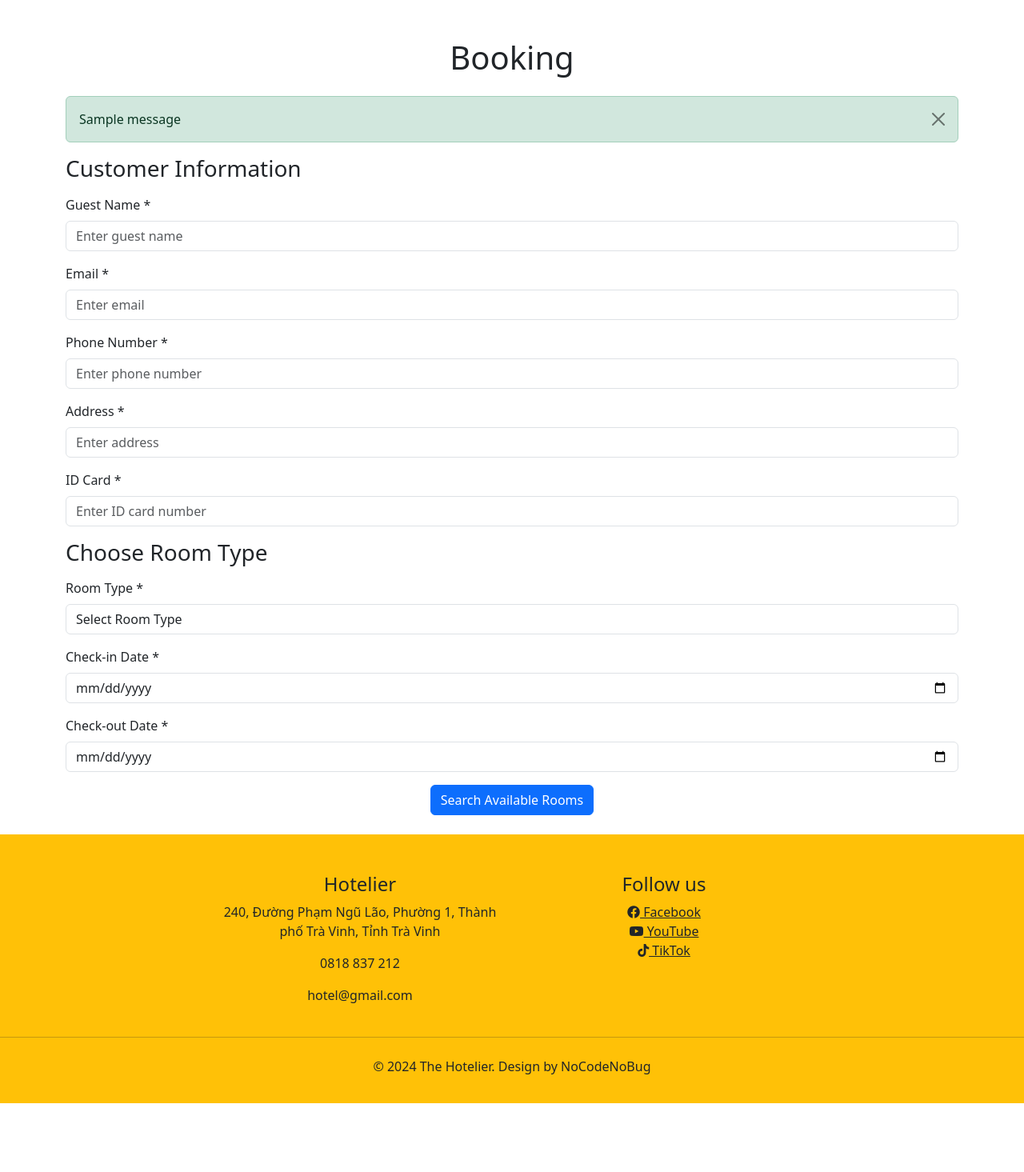
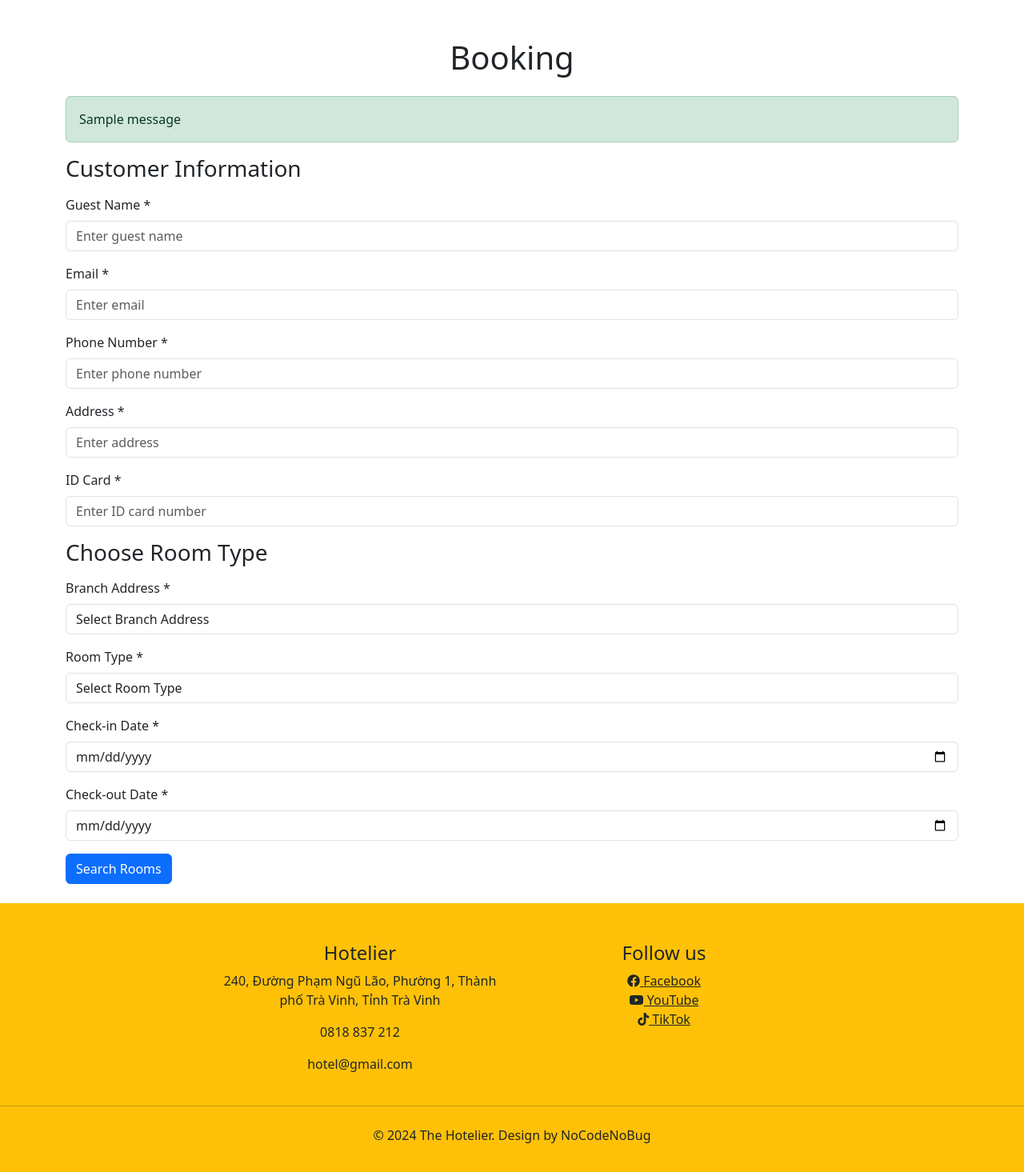
Before and after one commit to bahung123/project_2, a Django app: page /booking/ in a window 1280 px wide. Shown: the part 118-1583 px from the top of the page at 80% size. Before the commit the page ends 1497 px from the top, so only its background shows below. Run offline with Django 5.2, Linux system fonts and the light colour scheme; tables that the repository leaves empty hold one stand-in row (values such as "Sample post"); one stand-in notice (Sample message) is shown; some libraries are stand-ins or nearby versions.

Commit message:
thêm tìm theo chi nhánh cho booking

```diff
--- a/app/templates/user/booking.html
+++ b/app/templates/user/booking.html
@@ -7,14 +7,11 @@
 
     {% if messages %}
         {% for message in messages %}
-            <div class="alert alert-{% if message.tags == 'success' %}success{% elif message.tags == 'error' %}danger{% else %}{{ message.tags }}{% endif %} alert-dismissible fade show" role="alert">
-                {{ message }}
-                <button type="button" class="btn-close" data-bs-dismiss="alert" aria-label="Close"></button>
-            </div>
+            <div class="alert alert-{{ message.tags }}">{{ message }}</div>
         {% endfor %}
     {% endif %}
 
-    <form id="searchForm" method="GET" action="{% url 'booking' %}" onsubmit="searchRooms(event)">
+    <form id="searchForm" method="GET" action="{% url 'search_rooms' %}" onsubmit="searchRooms(event)">
         {% csrf_token %}
 
         <!-- Customer Information -->
@@ -71,6 +68,18 @@
         <!-- Booking Information -->
         <h3 class="mb-3">Choose Room Type</h3>
         <div class="form-group mb-3">
+            <label for="branch" class="form-label">Branch Address *</label>
+            <select class="form-control" id="branch" name="branch" required>
+                <option value="">Select Branch Address</option>
+                {% for b in branches %}
+                    <option value="{{ b.id }}"
+                            {% if b.id|stringformat:"s" == branch_id %}selected{% endif %}>
+                        {{ b.address }}
+                    </option>
+                {% endfor %}
+            </select>
+        </div>
+        <div class="form-group mb-3">
             <label for="room_type" class="form-label">Room Type *</label>
             <select class="form-control" id="room_type" name="room_type" required>
                 <option value="">Select Room Type</option>
@@ -82,31 +91,18 @@
                 {% endfor %}
             </select>
         </div>
-
         <div class="form-group mb-3">
             <label for="check_in" class="form-label">Check-in Date *</label>
-            <input type="date" class="form-control" id="check_in" name="check_in"
-                   value="{{ check_in }}"
-                   min="{{ today|date:'Y-m-d' }}"
-                   required>
+            <input type="date" class="form-control" id="check_in" name="check_in" value="{{ check_in }}" required>
         </div>
-
         <div class="form-group mb-3">
             <label for="check_out" class="form-label">Check-out Date *</label>
-            <input type="date" class="form-control" id="check_out" name="check_out"
-                   value="{{ check_out }}"
-                   min="{{ today|date:'Y-m-d' }}"
-                   required>
+            <input type="date" class="form-control" id="check_out" name="check_out" value="{{ check_out }}" required>
         </div>
-
-        <div class="d-flex justify-content-center">
-            <button type="submit" class="btn btn-primary">Search Available Rooms</button>
-        </div>
+        <button type="submit" class="btn btn-primary">Search Rooms</button>
     </form>
 
-    <div id="searchResults" class="mt-4">
-        <!-- Search results will be loaded here -->
-    </div>
+    <div id="searchResults" class="mt-4"></div>
 </div>
 
 <script>
@@ -129,145 +125,85 @@
         return;
     }
 
-    document.getElementById('searchResults').innerHTML = `
-        <div class="text-center">
-            <div class="spinner-border text-primary" role="status">
-                <span class="visually-hidden">Loading...</span>
-            </div>
-        </div>
-    `;
-
     const formData = new FormData(document.getElementById('searchForm'));
     const searchParams = new URLSearchParams(formData);
 
     fetch(`{% url 'search_rooms' %}?${searchParams.toString()}`, {
         method: 'GET',
         headers: {
-            'X-CSRFToken': document.querySelector('[name=csrfmiddlewaretoken]').value
+            'X-CSRFToken': document.querySelector('[name=csrfmiddlewaretoken]').value,
+            'Content-Type': 'application/json'
         },
         credentials: 'same-origin'
     })
     .then(response => response.json())
     .then(data => {
         if (data.error) {
-                document.getElementById('searchResults').innerHTML = `
-                    <div class="alert alert-danger">
-                        ${data.error}
-                    </div>
-                `;
-                return;
-            }
-
-            let html = '';
-            if (data.rooms && data.rooms.length > 0) {
-                html += `
-                    <div class="mb-3">
-                        <div class="form-check">
-                            <input type="checkbox" id="selectAll" class="form-check-input">
-                            <label class="form-check-label" for="selectAll">Select All</label>
-                        </div>
-                    </div>
+            document.getElementById('searchResults').innerHTML = `<div class="alert alert-danger">${data.error}</div>`;
+        } else {
+            let roomsHtml = `
                 <form id="bookingForm" method="POST" action="{% url 'booking' %}">
-                        <input type="hidden" name="csrfmiddlewaretoken" value="${document.querySelector('[name=csrfmiddlewaretoken]').value}">
-                        <input type="hidden" name="check_in" value="${document.getElementById('check_in').value}">
-                        <input type="hidden" name="check_out" value="${document.getElementById('check_out').value}">
+                    {% csrf_token %}
                     <input type="hidden" name="guest_name" value="${document.getElementById('guest_name').value}">
                     <input type="hidden" name="guest_email" value="${document.getElementById('guest_email').value}">
                     <input type="hidden" name="guest_phone" value="${document.getElementById('guest_phone').value}">
+                    <input type="hidden" name="guest_address" value="${document.getElementById('guest_address').value}">
                     <input type="hidden" name="guest_id_card" value="${document.getElementById('guest_id_card').value}">
-                        <input type="hidden" name="guest_address" value="${document.getElementById('guest_address').value}"> <!-- Added to save address -->
-                        <ul class="list-group mb-3">
+                    <input type="hidden" name="branch" value="${document.getElementById('branch').value}">
+                    <input type="hidden" name="check_in" value="${document.getElementById('check_in').value}">
+                    <input type="hidden" name="check_out" value="${document.getElementById('check_out').value}">
+                    <h3 class="mb-3">Available Rooms</h3>
+                    <div class="form-check">
             `;
 
             data.rooms.forEach(room => {
-                    html += `
-                        <li class="list-group-item d-flex justify-content-between align-items-center">
-                            <div class="form-check">
-                                <input type="checkbox" class="form-check-input room-checkbox"
-                                       name="selected_rooms"
-                                       value="${room.id}"
-                                       id="room_${room.id}">
+                roomsHtml += `
+                    <input class="form-check-input room-checkbox" type="checkbox" name="selected_rooms"
+                           value="${room.id}" id="room_${room.id}">
                     <label class="form-check-label" for="room_${room.id}">
-                                    Room ${room.room_number} - ${room.room_type_name}
-                                </label>
-                            </div>
-                            <span class="badge bg-primary rounded-pill">$${room.price}/night</span>
-                        </li>
+                        Room ${room.room_number} - ${room.room_type_name} - $${room.price} / night
+                    </label><br>
                 `;
             });
 
-                html += `
-                        </ul>
-                        <div class="card mb-4">
-                            <div class="card-body">
-                                <h5 class="card-title">Booking Summary</h5>
-                                <p class="card-text">Number of Nights: ${data.numberOfNights}</p>
-                                <p class="card-text">Selected Rooms: <span id="selectedRoomCount">0</span></p>
-                                <p class="card-text">Total Amount: $<span id="totalAmount">0</span></p>
+            roomsHtml += `
                     </div>
+                    <div class="mt-3">
+                        <button type="submit" class="btn btn-primary" id="confirmButton" disabled>Confirm Booking</button>
                     </div>
-                        <div class="d-flex justify-content-center">
-                            <button type="submit" class="btn btn-success btn-lg" id="confirmButton" disabled>
-                                Confirm Booking
-                            </button>
+                    <div class="mt-3">
+                        <p>Selected Rooms: <span id="selectedRoomCount">0</span></p>
+                        <p>Total Amount: $<span id="totalAmount">0.00</span></p>
                     </div>
                 </form>
             `;
-            } else {
-                html = '<div class="alert alert-warning">No available rooms for your selected dates.</div>';
+
+            document.getElementById('searchResults').innerHTML = roomsHtml;
+            initializeEventListeners(data.pricePerNight, data.numberOfNights);
         }
-
-            document.getElementById('searchResults').innerHTML = html;
-
-            initializeEventListeners(data.pricePerNight, data.numberOfNights);
     })
     .catch(error => {
-            document.getElementById('searchResults').innerHTML = `
-                <div class="alert alert-danger">
-                    An error occurred while searching for rooms. Please try again.
-                </div>
-            `;
-            console.error('Error:', error);
+        document.getElementById('searchResults').innerHTML = `<div class="alert alert-danger">An error occurred: ${error}</div>`;
     });
 }
 
 function initializeEventListeners(pricePerNight, numberOfNights) {
-    const selectAllCheckbox = document.getElementById('selectAll');
     const roomCheckboxes = document.querySelectorAll('.room-checkbox');
     const confirmButton = document.getElementById('confirmButton');
     const selectedRoomCount = document.getElementById('selectedRoomCount');
     const totalAmountSpan = document.getElementById('totalAmount');
 
-    if (selectAllCheckbox) {
-        selectAllCheckbox.addEventListener('change', function() {
     roomCheckboxes.forEach(checkbox => {
-                checkbox.checked = this.checked;
-            });
-            updateTotals();
-        });
-    }
+        checkbox.addEventListener('change', () => {
+            const selectedRooms = document.querySelectorAll('.room-checkbox:checked');
+            const selectedCount = selectedRooms.length;
+            const totalAmount = selectedCount * pricePerNight * numberOfNights;
 
-    roomCheckboxes.forEach(checkbox => {
-        checkbox.addEventListener('change', function() {
-            const allChecked = Array.from(roomCheckboxes).every(cb => cb.checked);
-            if (selectAllCheckbox) {
-                selectAllCheckbox.checked = allChecked;
-            }
-            updateTotals();
+            selectedRoomCount.textContent = selectedCount;
+            totalAmountSpan.textContent = totalAmount.toFixed(2);
+            confirmButton.disabled = selectedCount === 0;
         });
     });
-
-    function updateTotals() {
-        const selectedRooms = document.querySelectorAll('.room-checkbox:checked');
-        const count = selectedRooms.length;
-        const total = (count * parseFloat(pricePerNight) * parseInt(numberOfNights)).toFixed(2);
-
-        selectedRoomCount.textContent = count;
-        totalAmountSpan.textContent = total;
-        if (confirmButton) {
-            confirmButton.disabled = count === 0;
-        }
-    }
 }
 </script>
 {% endblock %}
--- a/app/views.py
+++ b/app/views.py
@@ -2,7 +2,7 @@
 from django.contrib.auth import authenticate, login as auth_login, logout
 from django.contrib.auth.decorators import login_required
 from django.contrib import messages
-from app.models import RoomType, Image, Guest, Service, Reservation, Room, ReservationRoom,Employee
+from app.models import RoomType, Image, Guest, Service, Reservation, Room, ReservationRoom,Employee,Branch
 from django.contrib.auth.models import User
 from datetime import datetime
 from django.http import HttpResponse, JsonResponse
@@ -258,10 +258,12 @@
 
     # GET request
     room_types = RoomType.objects.all()
+    branches = Branch.objects.all()  # Lấy tất cả các branch
 
     # Lấy thông tin khách hàng từ user đã đăng nhập
     context = {
         'room_types': room_types,
+        'branches': branches,
         'today': datetime.now().date(),
     }
 
@@ -301,6 +303,7 @@
         'room_type_id': request.GET.get('room_type', ''),
         'check_in': request.GET.get('check_in', ''),
         'check_out': request.GET.get('check_out', ''),
+        'branch_id': request.GET.get('branch', ''),
     })
 
     return render(request, 'user/booking.html', context)
@@ -311,8 +314,9 @@
         check_in = request.GET.get('check_in', '').strip()
         check_out = request.GET.get('check_out', '').strip()
         room_type_id = request.GET.get('room_type', '').strip()
+        branch_id = request.GET.get('branch', '').strip()
 
-        if not all([check_in, check_out, room_type_id]):
+        if not all([check_in, check_out, room_type_id, branch_id]):
             return JsonResponse({'error': 'Please fill in all required fields'})
 
         try:
@@ -330,11 +334,16 @@
 
         number_of_nights = (check_out_date - check_in_date).days
 
-        # Get room type
+        # Get room type and branch
         try:
             room_type = RoomType.objects.get(id=room_type_id)
         except RoomType.DoesNotExist:
             return JsonResponse({'error': 'Invalid room type selected'})
+
+        try:
+            branch = Branch.objects.get(id=branch_id)
+        except Branch.DoesNotExist:
+            return JsonResponse({'error': 'Invalid branch selected'})
 
         price_per_night = float(room_type.base_price)
 
@@ -346,25 +355,31 @@
 
         # Get available rooms
         rooms = Room.objects.filter(
-            room_type_id=room_type_id
+            room_type_id=room_type_id,
+            branch_id=branch_id
         ).exclude(id__in=rooms_reserved)
 
         if not rooms.exists():
-            return JsonResponse({'error': 'No rooms available for the selected dates'})
+            return JsonResponse({'error': 'No rooms available for the selected dates and branch'})
 
         # Convert rooms to dict
         rooms_data = [{
             'id': room.id,
             'room_number': room.room_number,
             'room_type_name': room.room_type.name,
-            'price': price_per_night
+            'price': price_per_night,
+            'branch_address': branch.address  # Thêm địa chỉ chi nhánh vào kết quả trả về
         } for room in rooms]
 
         return JsonResponse({
             'rooms': rooms_data,
             'numberOfNights': number_of_nights,
-            'pricePerNight': price_per_night
+            'pricePerNight': price_per_night,
+            'branch_address': branch.address  # Thêm địa chỉ chi nhánh vào kết quả trả về
         })
 
     except Exception as e:
+        import traceback
+        print("An error occurred while searching for rooms:")  # In thông báo lỗi
+        print(traceback.format_exc())  # In chi tiết lỗi ra console/log
         return JsonResponse({'error': f'An error occurred: {str(e)}'})
```
Lines whose indentation alone changed are shown as unchanged.
